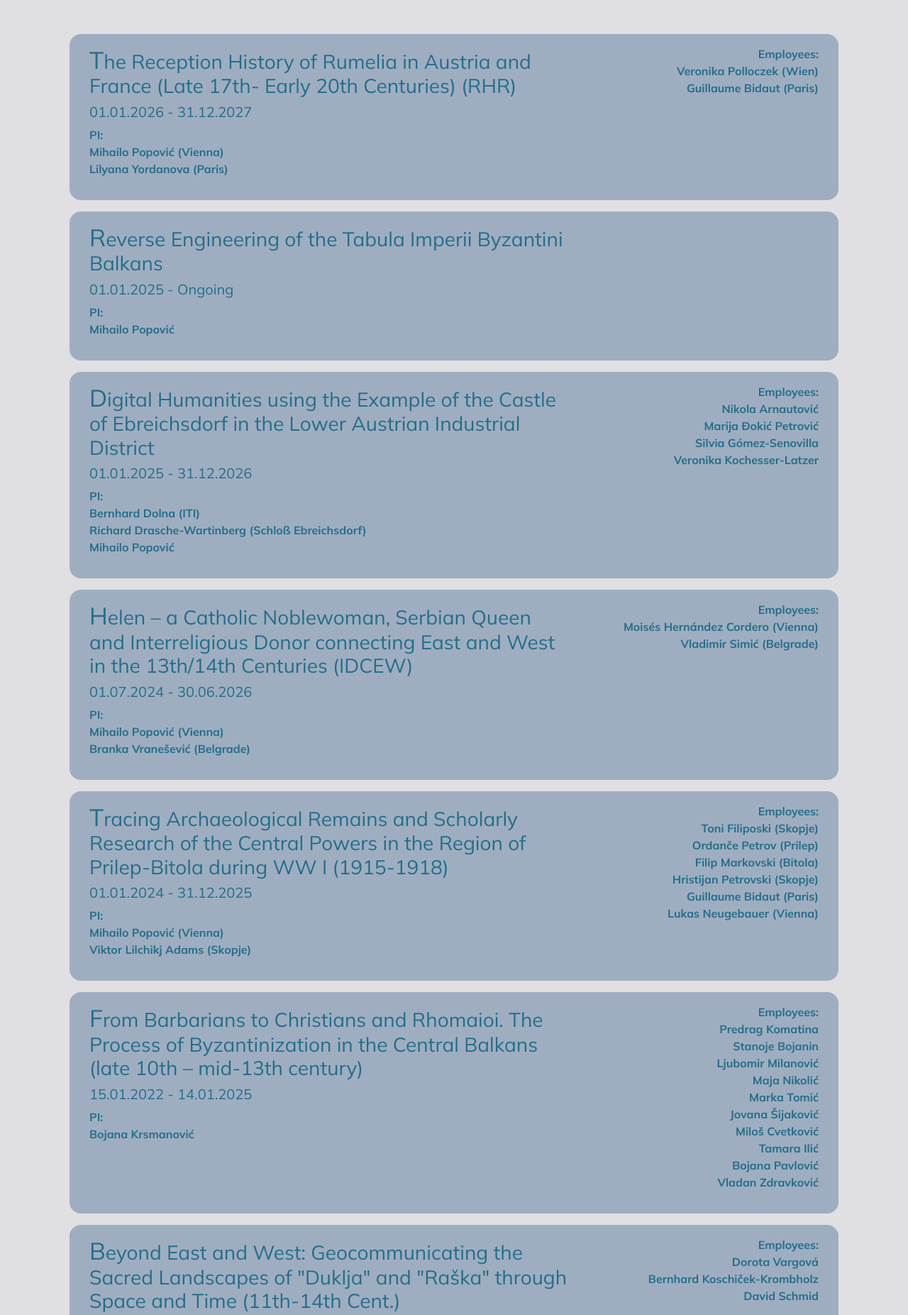
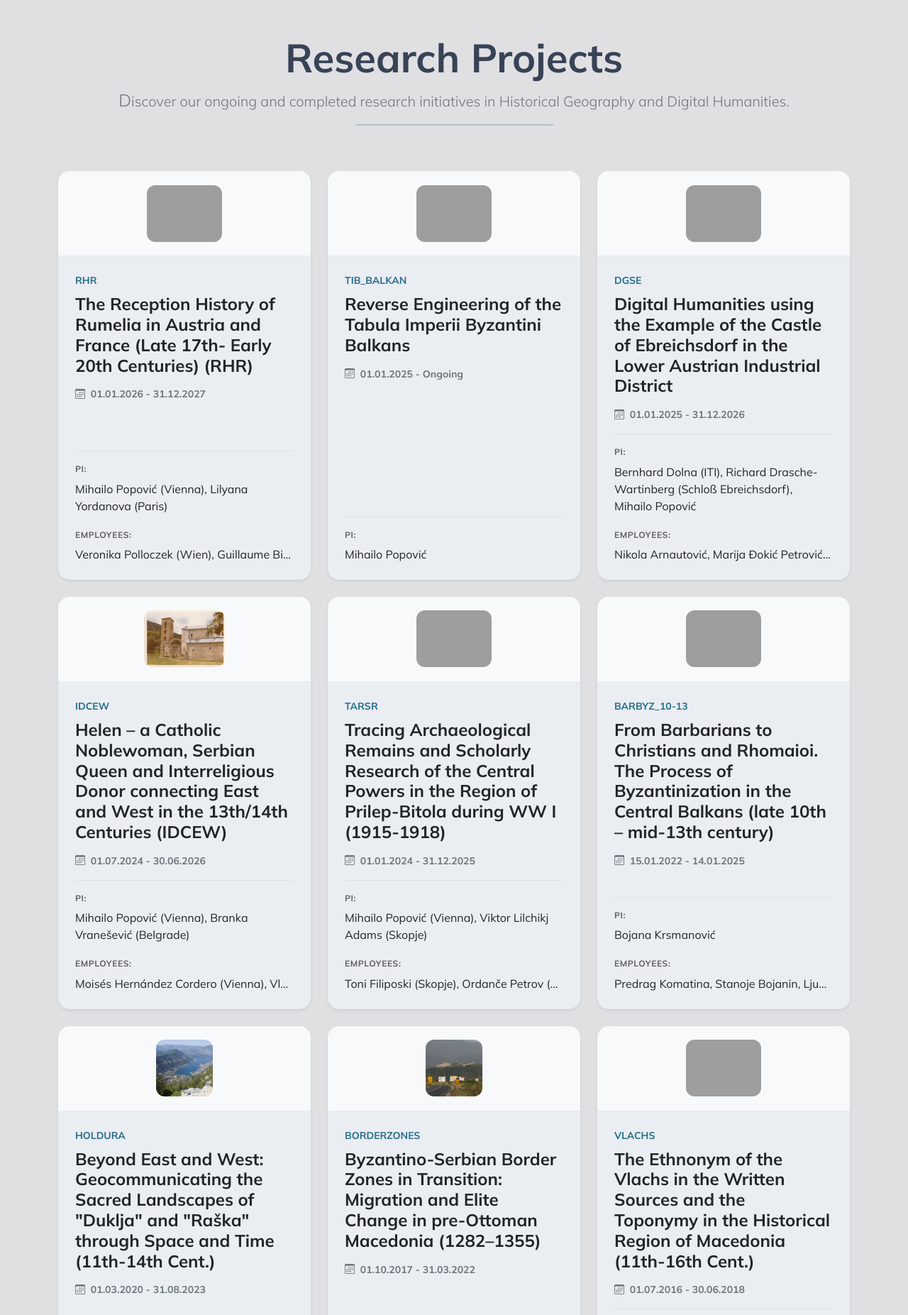
Before and after one commit to BernhardKoschicek/maps-of-power, a Flask app: page /projects in a window 1280 px wide. Shown: the part 166-2019 px from the top of the page at 71% size. Run offline with Flask 2, Linux system fonts and the light colour scheme; some libraries are stand-ins or nearby versions; grey boxes are pictures that could not be loaded.

Commit message:
modern looking

```diff
--- a/mop/data/institutes.py
+++ b/mop/data/institutes.py
@@ -52,10 +52,10 @@ institutes = {
     'abf': {
         'name': 'Abteilung Byzanzforschung (ABF)',
         'url': 'https://www.oeaw.ac.at/byzanz',
-        'logo': 'byzantine_research.jpg',
+        'logo': 'imafo.png',
         'member': 'Österreichische Akademie der Wissenschaften (ÖAW) '
                   '<br> Institut für Mittelalterforschung (IMAFO)',
-        'address': 'Hollandstraße 11-13<br> 1020 Wien<br> Österreich'},
+        'address': ''},
     'acdh-ch': {
         'name': 'Austrian Centre for Digital Humanities and Cultural Heritage',
         'url': 'https://www.oeaw.ac.at/acdh/',
--- a/mop/data/projects/barbyz.py
+++ b/mop/data/projects/barbyz.py
@@ -68,7 +68,7 @@ project_barbyz = {
         _('barbyz_description_6'),
     ],
     'results': '',
-    'icon': '',
+    'icon': 'barbyz_1.jpg',
     'images': images,
     'videos': '',
     'oaID': '133694',
--- a/mop/data/projects/dgse.py
+++ b/mop/data/projects/dgse.py
@@ -59,7 +59,7 @@ project_dgse = {
         _('dgse_description_3')
     ],
     'results': '',
-    'icon': '',
+    'icon': 'dgse_1.jpg',
     'images': images,
     'videos': [],
     'oaID': '135379',
--- a/mop/data/projects/idcew.py
+++ b/mop/data/projects/idcew.py
@@ -54,7 +54,7 @@ project_idcew = {
         _('idcew_description_2')
     ],
     'results': '',
-    'icon': '',
+    'icon': 'idcew_1.jpg',
     'images': images,
     'videos': [],
     'oaID': '135263',
--- a/mop/data/projects/rhr.py
+++ b/mop/data/projects/rhr.py
@@ -54,7 +54,7 @@ project_rhr = {
         _('rhr_description_2')
     ],
     'results': '',
-    'icon': 'holdura_icon.jpg',
+    'icon': 'rhr_01.jpg',
     'images': images,
     'videos': [],
     'oaID': '',
--- a/mop/data/projects/tarsr.py
+++ b/mop/data/projects/tarsr.py
@@ -73,7 +73,7 @@ project_tarsr = {
         _('tracing_description_6'),
     ],
     'results': results,
-    'icon': '',
+    'icon': 'tarsr_1.jpg',
     'images': images,
     'videos': [],
     'oaID': '135005',
--- a/mop/data/projects/tib_balkan.py
+++ b/mop/data/projects/tib_balkan.py
@@ -45,7 +45,7 @@ project_tib_balkan = {
         _('tib_balkan_description_3'),
     ],
     'results': '',
-    'icon': '',
+    'icon': 'tib_balkan_3.jpg',
     'images': images,
     'videos': '',
     'oaID': ['124486', '124485', '124487', '124484']
--- a/mop/data/projects/vlachs.py
+++ b/mop/data/projects/vlachs.py
@@ -100,7 +100,7 @@ project_vlachs = {
         _('vlachs_description_1'),
         _('vlachs_description_2')],
     'results': results,
-    'icon': 'vlachs_icon.jpg',
+    'icon': 'vlachs_1.png',
     'images': images,
     'videos': [],
     'oaID': '8247',
--- a/mop/static/css/style.css
+++ b/mop/static/css/style.css
@@ -236,3 +236,48 @@ height: auto; /* Ensures the image scales down proportionally if larger than 200
     max-width: 100%;
     object-fit: contain;
 }
+
+.project-card {
+    transition: transform 0.3s ease, box-shadow 0.3s ease;
+    border: none;
+    height: 100%;
+}
+
+.project-card:hover {
+    transform: translateY(-5px);
+    box-shadow: 0 10px 20px rgba(0,0,0,0.15) !important;
+}
+
+.project-card-link {
+    text-decoration: none;
+    color: inherit;
+}
+
+.project-card-link:hover {
+    color: inherit;
+}
+
+.project-icon-container {
+    height: 120px;
+    display: flex;
+    align-items: center;
+    justify-content: center;
+    background-color: #f8f9fa;
+    border-bottom: 1px solid rgba(0,0,0,0.05);
+}
+
+.project-icon-container img {
+    max-height: 80px;
+    max-width: 80%;
+    object-fit: contain;
+    border-radius: 12px;
+}
+
+.figure img {
+    border-radius: 12px;
+    transition: transform 0.3s ease;
+}
+
+.figure img:hover {
+    transform: scale(1.02);
+}
--- a/mop/templates/projects.html
+++ b/mop/templates/projects.html
@@ -4,41 +4,67 @@
 {% endwith %}
 {% block content %}
   <div class="container mt-5">
+    <div class="row mb-5 text-center">
+      <div class="col-12">
+        <h1 class="display-4 fw-bold text-dark">{{ _('Research Projects') }}</h1>
+        <p class="lead text-muted">{{ _('Discover our ongoing and completed research initiatives in Historical Geography and Digital Humanities.') }}</p>
+        <hr class="w-25 mx-auto border-2 border-primary">
+      </div>
+    </div>
+
+    <div class="row row-cols-1 row-cols-md-2 row-cols-lg-3 g-4">
       {% for project in projects.values() %}
-      <a href="{{ url_for('projects', title=project['acronym']) }}"
-         class="link-primary">
-        <div class="row bg-accent2 rounded-4 p-3 m-3">
-          <div class="col-8">
-            <h3>
+        <div class="col">
+          <a href="{{ url_for('projects', title=project['acronym']) }}" class="project-card-link">
+            <div class="card h-100 project-card shadow-sm rounded-4 overflow-hidden">
+              {% if project.icon %}
+                <div class="project-icon-container">
+                  <img src="{{ url_for('static', filename='images/projects/' + (project['icon_path'] if project.get('icon_path') else project['acronym']) + '/' + project['icon']) }}"
+                       alt="{{ project['acronym'] }} icon">
+                </div>
+              {% else %}
+                <div class="project-icon-container bg-accent2">
+                  <i class="bi bi-diagram-3 text-primary fs-1 opacity-50"></i>
+                </div>
+              {% endif %}
+
+              <div class="card-body p-4 d-flex flex-column">
+                <div class="mb-2 text-uppercase fw-bold text-primary small">
+                  {{ project['acronym'] }}
+                </div>
+                <h4 class="card-title fw-bold mb-3">
                   {{ project['title'] }}
-            </h3>
-            <h5>
-              {{ project.begin }} - {{ project.end }}
-            </h5>
+                </h4>
+                <div class="text-muted small mb-3">
+                  <i class="bi bi-calendar3 me-1"></i> {{ project.begin }} - {{ project.end }}
+                </div>
 
-            <span class="fw-bolder">PI:</span>
-            <ul class="text-decoration-none list-unstyled">
+                <div class="mt-auto pt-3 border-top">
+                  <div class="sidebar-section">
+                    <div class="sidebar-label">PI:</div>
+                    <div class="sidebar-value">
                       {% for pi in project.pi %}
-                <li>{{ pi }}</li>
+                        {{ pi }}{% if not loop.last %}, {% endif %}
                       {% endfor %}
-            </ul>
                     </div>
-          {#          <div class="col-2">#}
-          {#            <img src="{{ url_for('static', filename='images/projects/' + project['acronym'] + '/' + project['icon']) }}"#}
-          {#                 alt="project['acronym']">#}
-          {#          </div>#}
+                  </div>
+
                   {% if project.employees %}
-            <div class="col text-end">
-              <span class="fw-bolder">{{ _('Employees') }}:</span>
-              <ul class="text-decoration-none list-unstyled">
+                    <div class="sidebar-section mt-2">
+                      <div class="sidebar-label">{{ _('Employees') }}:</div>
+                      <div class="sidebar-value text-truncate">
                         {% for emp in project.employees %}
-                  <li>{{ emp }}</li>
+                          {{ emp }}{% if not loop.last %}, {% endif %}
                         {% endfor %}
-              </ul>
+                      </div>
                     </div>
                   {% endif %}
                 </div>
+              </div>
+            </div>
           </a>
+        </div>
       {% endfor %}
     </div>
+  </div>
 {% endblock %}
```
Lines whose indentation alone changed are shown as unchanged.
